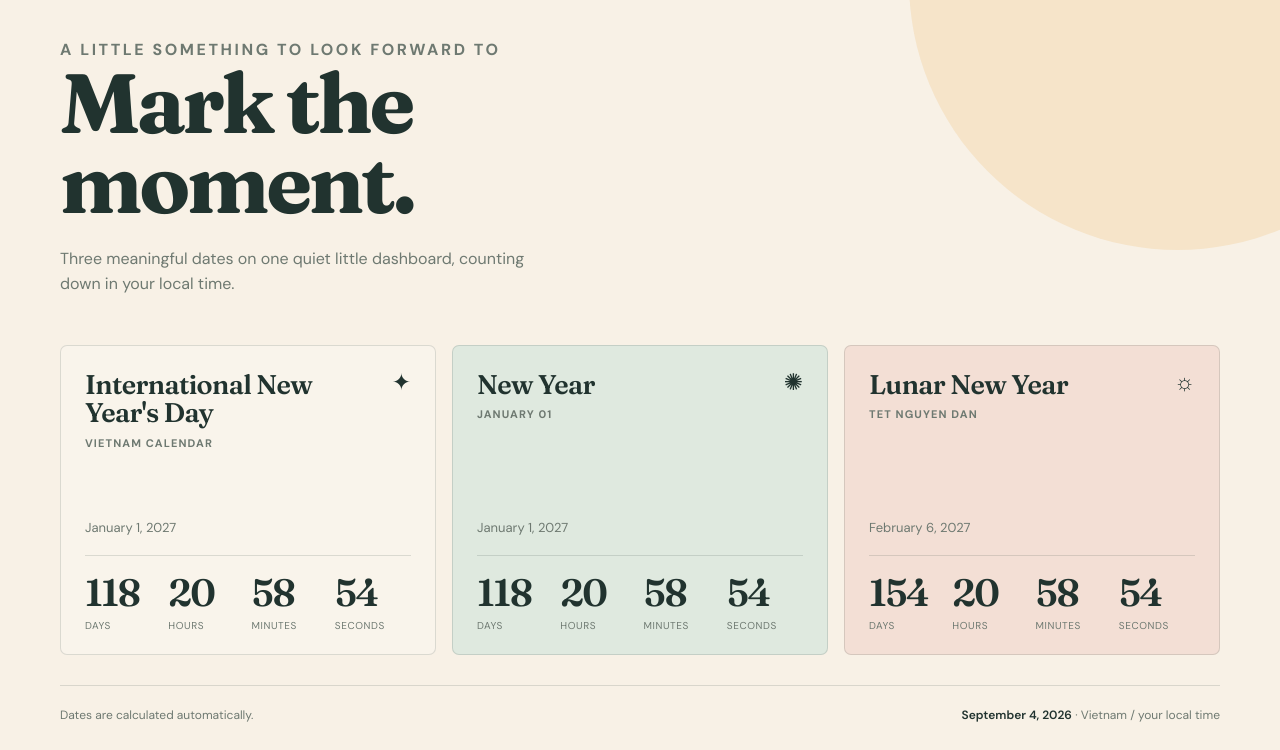
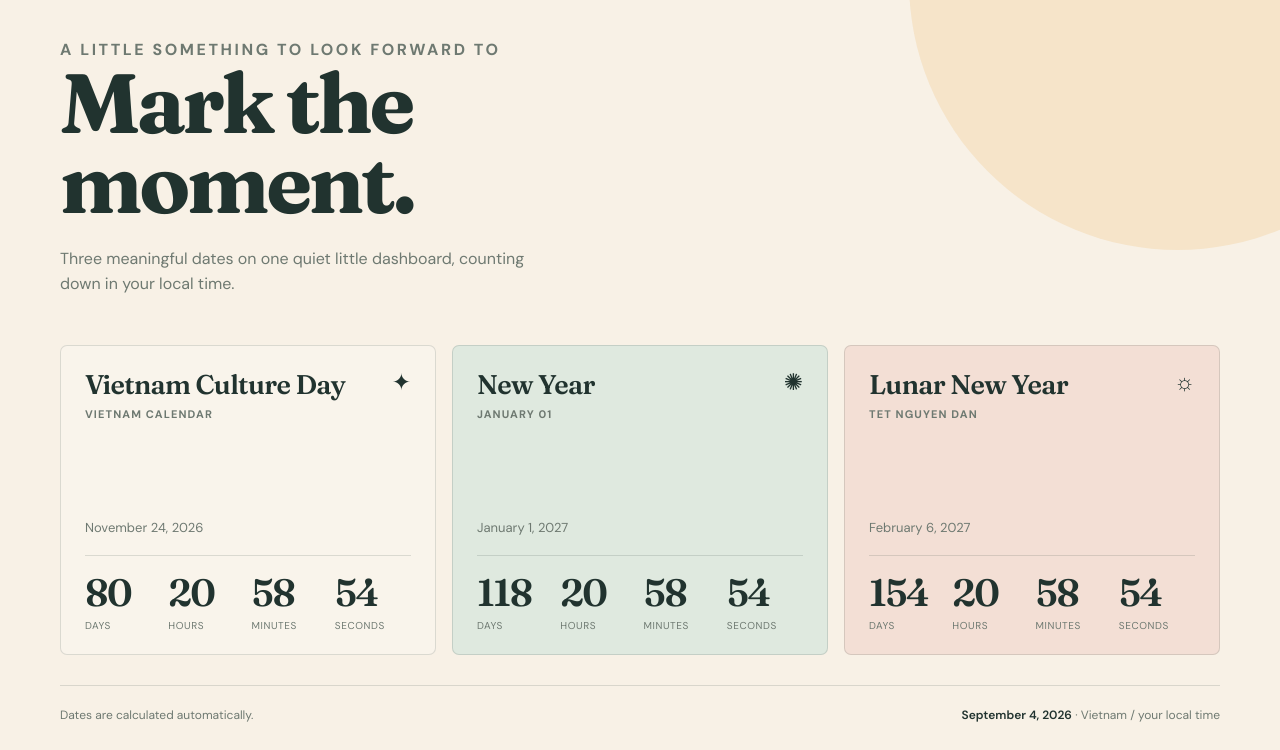
Before and after one commit to nguyentrucdn/countdown, a plain HTML site: page index.html in a window 1280 px wide. Shown: the part 83-833 px from the top of the page. Drawn offline with Linux system fonts and the light colour scheme.

Commit message:
Add Vietnam Culture Day

```diff
--- a/index.html
+++ b/index.html
@@ -127,7 +127,8 @@
       { month: 0, day: 1, name: "International New Year's Day" },
       { month: 3, day: 30, name: "Reunification Day" },
       { month: 4, day: 1, name: "International Labor Day" },
-      { month: 8, day: 2, name: "National Day" }
+      { month: 8, day: 2, name: "National Day" },
+      { month: 10, day: 24, name: "Vietnam Culture Day" }
     ];
     const lunarNewYears = { 2026: [1, 17], 2027: [1, 6], 2028: [0, 26], 2029: [1, 13], 2030: [1, 3], 2031: [0, 23], 2032: [1, 11] };
     const pad = value => String(value).padStart(2, "0");
```
